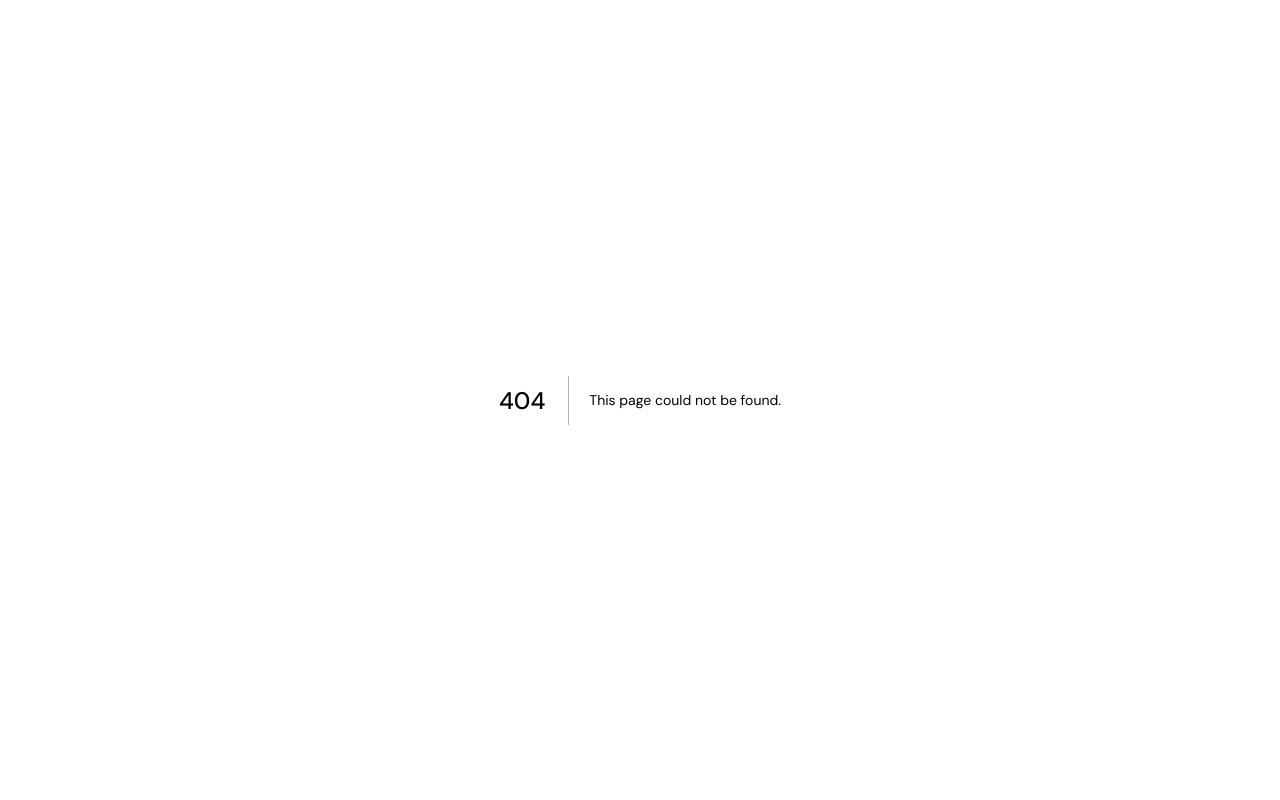
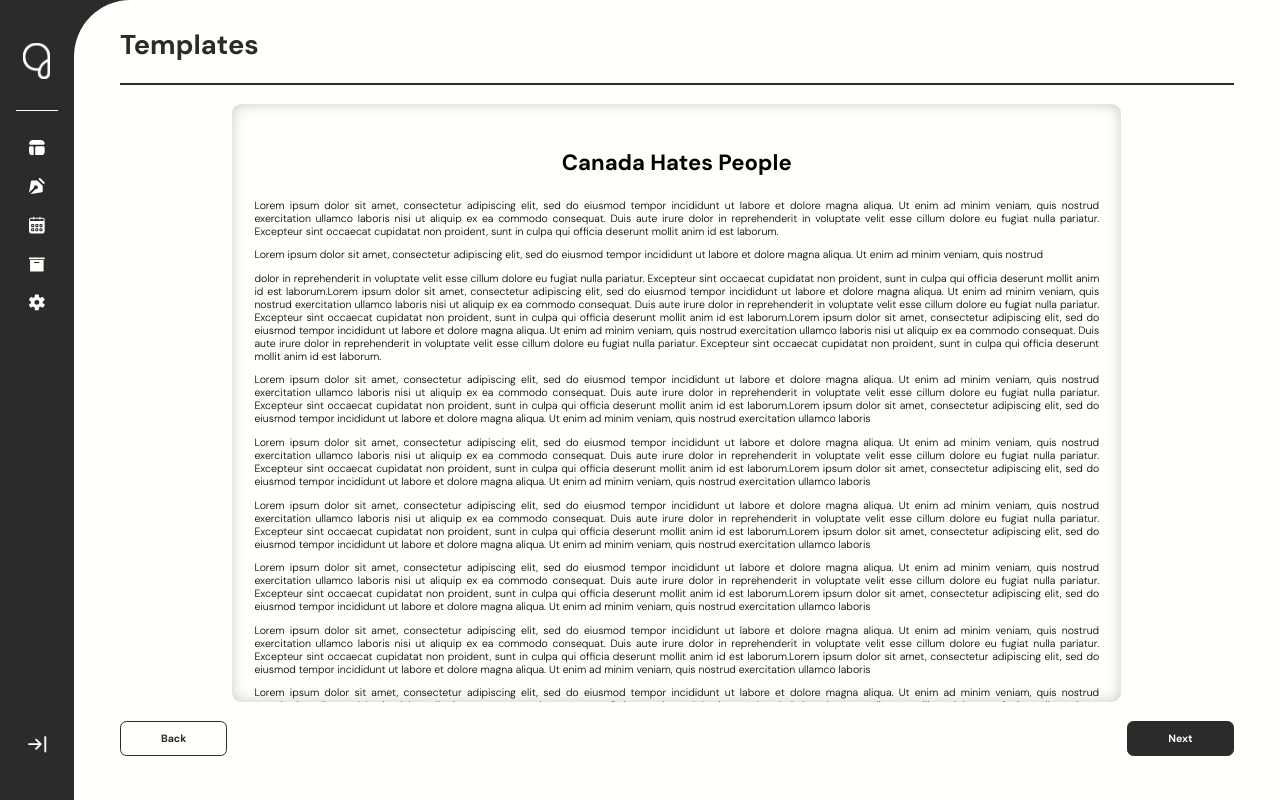
Before and after one commit to GeekLabsHoldings/Machine-Genius, a Next.js app: page /content-creator/final-article in a window 1280 px wide. Before the commit this address had no page. Built offline with nearby package versions, Linux system fonts and the light colour scheme.

Commit message:
final article page

```diff
--- a/app/_components/ArticlePreview/ArticlePreview.module.css
+++ b/app/_components/ArticlePreview/ArticlePreview.module.css
@@ -17,7 +17,6 @@
     box-shadow: 0px 0px 14px 0px rgba(42, 43, 42, 0.25) inset;
     border: 1px solid transparent;
     border-radius: clamp(10px, calc(0.7vw + 0.1rem), 60px);
-    height: 64vh;
     overflow-y: auto;
     position: relative;
     padding-right: clamp(16px, calc(1.6vw + 0.1rem), 80px);
@@ -29,18 +28,8 @@
     width: clamp(14px, calc( 1.1vw + 0.1rem ) , 70px);
     height: clamp(14px, calc( 1.1vw + 0.1rem ) , 70px);
 }
-.articlesToSelect{
-    display: flex;
-    flex-direction: column;
-    gap:  clamp(10px, calc( 0.7vw + 0.1rem), 60px);
-}
-.articlesToSelect h3{
-    user-select: none;
-}
-.highlightSvg svg{
-    width: clamp(14px, calc(1.6vw + 0.1rem), 80px);
-    height: clamp(14px, calc(1.3vw + 0.1rem), 80px);
-}
+
+
 .articleContent{
     text-align: justify;
     display: flex;
--- a/app/_components/ArticlePreview/ArticlePreview.tsx
+++ b/app/_components/ArticlePreview/ArticlePreview.tsx
@@ -7,16 +7,18 @@ import CustomSelectInput from '../CustomSelectInput/CustomSelectInput';
 import { SelectArticleData } from '../../data/data';
 
 
-const ArticlePreview = ({withEdit,selectedText,setSelectedText}:IArticleProps)=>{
-  const [beginSelect,setBeginSelect] = useState(false);
+const ArticlePreview = ({withEdit,selectedText,setSelectedText,beginSelect,height}:IArticleProps)=>{
+
   const [highlightedBefore , setHighlightedBefore] = useState<string[]>([]);
 
 {beginSelect ?  document.addEventListener('mouseup', e => {
   const selected = window.getSelection() as Selection
-  setSelectedText([...selectedText, selected.toString()]);
+  if(selectedText&& setSelectedText){
+    setSelectedText([...selectedText, selected.toString()]);
+  }
   const DetectEqual = ArticlePreviewData.map((article)=>(
     article.sectionData.map((everyData)=>(
-      setHighlightedBefore([...highlightedBefore,JSON.stringify(selectedText.filter(element => everyData.includes(element)))])
+      setHighlightedBefore([...highlightedBefore,JSON.stringify(selectedText?.filter(element => everyData.includes(element)))])
     ))
   ))
 
@@ -24,7 +26,7 @@ const ArticlePreview = ({withEdit,selectedText,setSelectedText}:IArticleProps)=>
 
 
   const renderArticleData = ArticlePreviewData.map(article =>(
-      <div className={` ${styles.articlePreview}`}>
+      <div className={` ${styles.articlePreview} ${height}`}>
         <div className={`${styles.articlePreviewData}`}>
       <div className={`${styles.articleHeader} `}>
           <h1 className="mx-auto">{article.title}</h1>
@@ -48,18 +50,7 @@ const ArticlePreview = ({withEdit,selectedText,setSelectedText}:IArticleProps)=>
 
 return(
 
-     <div className={`${styles.articlesToSelect}`}>
-      <h3>Articles</h3>
-      <div className="flex items-center gap-3">
-      <div className='w-11/12'>
-      <CustomSelectInput label='Select Article' options={SelectArticleData}/>
-      </div>
-      <div className={`w-1/12 flex justify-end cursor-pointern ${styles.highlightSvg}`} onClick={()=>{setBeginSelect(true)}}>
-      <svg viewBox="0 0 30 29" fill="none" xmlns="http://www.w3.org/2000/svg">
-      <path d="M0 26.6436L5.51027 28.4211L7.46523 26.4532L3.76819 22.7319L0 26.6436ZM6.87185 13.3208C6.58154 13.5787 6.37108 13.9153 6.26557 14.2903C6.16006 14.6653 6.16396 15.0629 6.27682 15.4357L6.99648 17.8132L4.18785 20.6409L9.49463 25.9825L12.2994 23.1593L14.6564 23.8854C15.4135 24.1185 16.2363 23.8848 16.7602 23.287L18.7207 20.9756L9.16155 11.3536L6.87185 13.3208ZM29.1131 4.40048L25.6279 0.892285C24.4979 -0.245102 22.6841 -0.302276 21.4852 0.761838L10.5082 10.1962L19.8705 19.6206L29.2427 8.5709C30.3004 7.36412 30.2436 5.53842 29.1131 4.40048Z" fill="#F36F24"/>
-      </svg>
-      </div>
-      </div>
+     <div>
   {renderArticleData}
     </div>
 
--- a/app/content-creator/create-article/page.tsx
+++ b/app/content-creator/create-article/page.tsx
@@ -5,8 +5,11 @@ import ArticleWithCheck from "../../_components/ArticleWithCheck/ArticleWithChec
 import ArticlePreview from "@/app/_components/ArticlePreview/ArticlePreview";
 import CustomBtn from "@/app/_components/Button/CustomBtn";
 import CustomCheckBox from "@/app/_components/CustomCheckBox/CustomCheckBox";
+import CustomSelectInput from "@/app/_components/CustomSelectInput/CustomSelectInput";
+import { SelectArticleData } from "@/app/data/data";
 
 const CreateArticle = () => {
+    const [beginSelect,setBeginSelect] = useState(false);
     const [selectedText, setSelectedText] = useState<string[]>([]);
     const renderSelectedTxt = selectedText.map(oneTxt => (
         <div>
@@ -21,7 +24,22 @@ const CreateArticle = () => {
       <div className="flex flex-col justify-center items-center m-auto h-full py-[1.4vw]" >
         <div className="flex justify-between gap-[2vw]">
           <div className="w-7/12">
+            <div className={`${styles.articlesToSelect}`}>
+            <h3>Articles</h3>
+                <div className="flex items-center gap-3">
+                <div className='w-11/12'>
+                <CustomSelectInput label='Select Article' options={SelectArticleData}/>
+                </div>
+                <div className={`w-1/12 flex justify-end cursor-pointern ${styles.highlightSvg}`} onClick={()=>{setBeginSelect(true)}}>
+                <svg viewBox="0 0 30 29" fill="none" xmlns="http://www.w3.org/2000/svg">
+                <path d="M0 26.6436L5.51027 28.4211L7.46523 26.4532L3.76819 22.7319L0 26.6436ZM6.87185 13.3208C6.58154 13.5787 6.37108 13.9153 6.26557 14.2903C6.16006 14.6653 6.16396 15.0629 6.27682 15.4357L6.99648 17.8132L4.18785 20.6409L9.49463 25.9825L12.2994 23.1593L14.6564 23.8854C15.4135 24.1185 16.2363 23.8848 16.7602 23.287L18.7207 20.9756L9.16155 11.3536L6.87185 13.3208ZM29.1131 4.40048L25.6279 0.892285C24.4979 -0.245102 22.6841 -0.302276 21.4852 0.761838L10.5082 10.1962L19.8705 19.6206L29.2427 8.5709C30.3004 7.36412 30.2436 5.53842 29.1131 4.40048Z" fill="#F36F24"/>
+                </svg>
+                </div>
+                </div>
+            </div>
             <ArticlePreview
+              height="h-[64vh]"
+              beginSelect={beginSelect}
               withEdit={false}
               selectedText={selectedText}
               setSelectedText={setSelectedText}
@@ -57,7 +75,7 @@ const CreateArticle = () => {
         <CustomBtn
           word={"Next"}
           btnColor="black"
-          href={"/content-creator/create-article"}
+          href={"/content-creator/final-article"}
         />
       </div>
     </div>
--- /dev/null
+++ b/app/content-creator/final-article/page.tsx
@@ -0,0 +1,30 @@
+import ArticlePreview from "@/app/_components/ArticlePreview/ArticlePreview"
+import CustomBtn from "@/app/_components/Button/CustomBtn"
+
+const FinalArticle = ()=>{
+    return(
+        <div className="flex flex-col h-full">
+        <div className="flex flex-col justify-center items-center m-auto h-full py-[1.4vw]" >
+
+        <div className="w-4/5 mx-auto">
+                <ArticlePreview height="h-[75vh]" withEdit={false} />
+                </div>
+            </div>
+            <div className="flex justify-between items-center">
+                <CustomBtn
+                word={"Back"}
+                btnColor="white"
+                href={"/content-creator/work-on-article"}
+                />
+                <CustomBtn
+                word={"Next"}
+                btnColor="black"
+                href={"/content-creator/final-article"}
+                />
+            </div>
+        </div>
+
+    )
+}
+
+export default FinalArticle
--- a/app/data/data.ts
+++ b/app/data/data.ts
@@ -7,7 +7,12 @@ export const ArticlePreviewData:IArticle[] = [{
         "Lorem ipsum dolor sit amet, consectetur adipiscing elit, sed do eiusmod tempor incididunt ut labore et dolore magna aliqua. Ut enim ad minim veniam, quis nostrud " ,
         "dolor in reprehenderit in voluptate velit esse cillum dolore eu fugiat nulla pariatur. Excepteur sint occaecat cupidatat non proident, sunt in culpa qui officia deserunt mollit anim id est laborum.Lorem ipsum dolor sit amet, consectetur adipiscing elit, sed do eiusmod tempor incididunt ut labore et dolore magna aliqua. Ut enim ad minim veniam, quis nostrud exercitation ullamco laboris nisi ut aliquip ex ea commodo consequat. Duis aute irure dolor in reprehenderit in voluptate velit esse cillum dolore eu fugiat nulla pariatur. Excepteur sint occaecat cupidatat non proident, sunt in culpa qui officia deserunt mollit anim id est laborum.Lorem ipsum dolor sit amet, consectetur adipiscing elit, sed do eiusmod tempor incididunt ut labore et dolore magna aliqua. Ut enim ad minim veniam, quis nostrud exercitation ullamco laboris nisi ut aliquip ex ea commodo consequat. Duis aute irure dolor in reprehenderit in voluptate velit esse cillum dolore eu fugiat nulla pariatur. Excepteur sint occaecat cupidatat non proident, sunt in culpa qui officia deserunt mollit anim id est laborum.",
         "Lorem ipsum dolor sit amet, consectetur adipiscing elit, sed do eiusmod tempor incididunt ut labore et dolore magna aliqua. Ut enim ad minim veniam, quis nostrud exercitation ullamco laboris nisi ut aliquip ex ea commodo consequat. Duis aute irure dolor in reprehenderit in voluptate velit esse cillum dolore eu fugiat nulla pariatur. Excepteur sint occaecat cupidatat non proident, sunt in culpa qui officia deserunt mollit anim id est laborum.Lorem ipsum dolor sit amet, consectetur adipiscing elit, sed do eiusmod tempor incididunt ut labore et dolore magna aliqua. Ut enim ad minim veniam, quis nostrud exercitation ullamco laboris",
-
+        "Lorem ipsum dolor sit amet, consectetur adipiscing elit, sed do eiusmod tempor incididunt ut labore et dolore magna aliqua. Ut enim ad minim veniam, quis nostrud exercitation ullamco laboris nisi ut aliquip ex ea commodo consequat. Duis aute irure dolor in reprehenderit in voluptate velit esse cillum dolore eu fugiat nulla pariatur. Excepteur sint occaecat cupidatat non proident, sunt in culpa qui officia deserunt mollit anim id est laborum.Lorem ipsum dolor sit amet, consectetur adipiscing elit, sed do eiusmod tempor incididunt ut labore et dolore magna aliqua. Ut enim ad minim veniam, quis nostrud exercitation ullamco laboris",
+        "Lorem ipsum dolor sit amet, consectetur adipiscing elit, sed do eiusmod tempor incididunt ut labore et dolore magna aliqua. Ut enim ad minim veniam, quis nostrud exercitation ullamco laboris nisi ut aliquip ex ea commodo consequat. Duis aute irure dolor in reprehenderit in voluptate velit esse cillum dolore eu fugiat nulla pariatur. Excepteur sint occaecat cupidatat non proident, sunt in culpa qui officia deserunt mollit anim id est laborum.Lorem ipsum dolor sit amet, consectetur adipiscing elit, sed do eiusmod tempor incididunt ut labore et dolore magna aliqua. Ut enim ad minim veniam, quis nostrud exercitation ullamco laboris",
+        "Lorem ipsum dolor sit amet, consectetur adipiscing elit, sed do eiusmod tempor incididunt ut labore et dolore magna aliqua. Ut enim ad minim veniam, quis nostrud exercitation ullamco laboris nisi ut aliquip ex ea commodo consequat. Duis aute irure dolor in reprehenderit in voluptate velit esse cillum dolore eu fugiat nulla pariatur. Excepteur sint occaecat cupidatat non proident, sunt in culpa qui officia deserunt mollit anim id est laborum.Lorem ipsum dolor sit amet, consectetur adipiscing elit, sed do eiusmod tempor incididunt ut labore et dolore magna aliqua. Ut enim ad minim veniam, quis nostrud exercitation ullamco laboris",
+        "Lorem ipsum dolor sit amet, consectetur adipiscing elit, sed do eiusmod tempor incididunt ut labore et dolore magna aliqua. Ut enim ad minim veniam, quis nostrud exercitation ullamco laboris nisi ut aliquip ex ea commodo consequat. Duis aute irure dolor in reprehenderit in voluptate velit esse cillum dolore eu fugiat nulla pariatur. Excepteur sint occaecat cupidatat non proident, sunt in culpa qui officia deserunt mollit anim id est laborum.Lorem ipsum dolor sit amet, consectetur adipiscing elit, sed do eiusmod tempor incididunt ut labore et dolore magna aliqua. Ut enim ad minim veniam, quis nostrud exercitation ullamco laboris",
+        "Lorem ipsum dolor sit amet, consectetur adipiscing elit, sed do eiusmod tempor incididunt ut labore et dolore magna aliqua. Ut enim ad minim veniam, quis nostrud exercitation ullamco laboris nisi ut aliquip ex ea commodo consequat. Duis aute irure dolor in reprehenderit in voluptate velit esse cillum dolore eu fugiat nulla pariatur. Excepteur sint occaecat cupidatat non proident, sunt in culpa qui officia deserunt mollit anim id est laborum.Lorem ipsum dolor sit amet, consectetur adipiscing elit, sed do eiusmod tempor incididunt ut labore et dolore magna aliqua. Ut enim ad minim veniam, quis nostrud exercitation ullamco laboris",
+        "Lorem ipsum dolor sit amet, consectetur adipiscing elit, sed do eiusmod tempor incididunt ut labore et dolore magna aliqua. Ut enim ad minim veniam, quis nostrud exercitation ullamco laboris nisi ut aliquip ex ea commodo consequat. Duis aute irure dolor in reprehenderit in voluptate velit esse cillum dolore eu fugiat nulla pariatur. Excepteur sint occaecat cupidatat non proident, sunt in culpa qui officia deserunt mollit anim id est laborum.Lorem ipsum dolor sit amet, consectetur adipiscing elit, sed do eiusmod tempor incididunt ut labore et dolore magna aliqua. Ut enim ad minim veniam, quis nostrud exercitation ullamco laboris",
     ]
 }]
 
--- a/app/interfaces/interfaces.ts
+++ b/app/interfaces/interfaces.ts
@@ -15,7 +15,9 @@ export interface IArticle {
 }
 
 export interface IArticleProps {
+    height:string,
+    beginSelect?:boolean,
     withEdit:boolean,
-    selectedText:string[],
-    setSelectedText:(val:string[])=>void
+    selectedText?:string[],
+    setSelectedText?:(val:string[])=>void
 }
```
Also changed, not shown: app/content-creator/create-article/create-article.module.css (+12 -1 lines), app/content-creator/final-article/final-artical.module.css (added).
